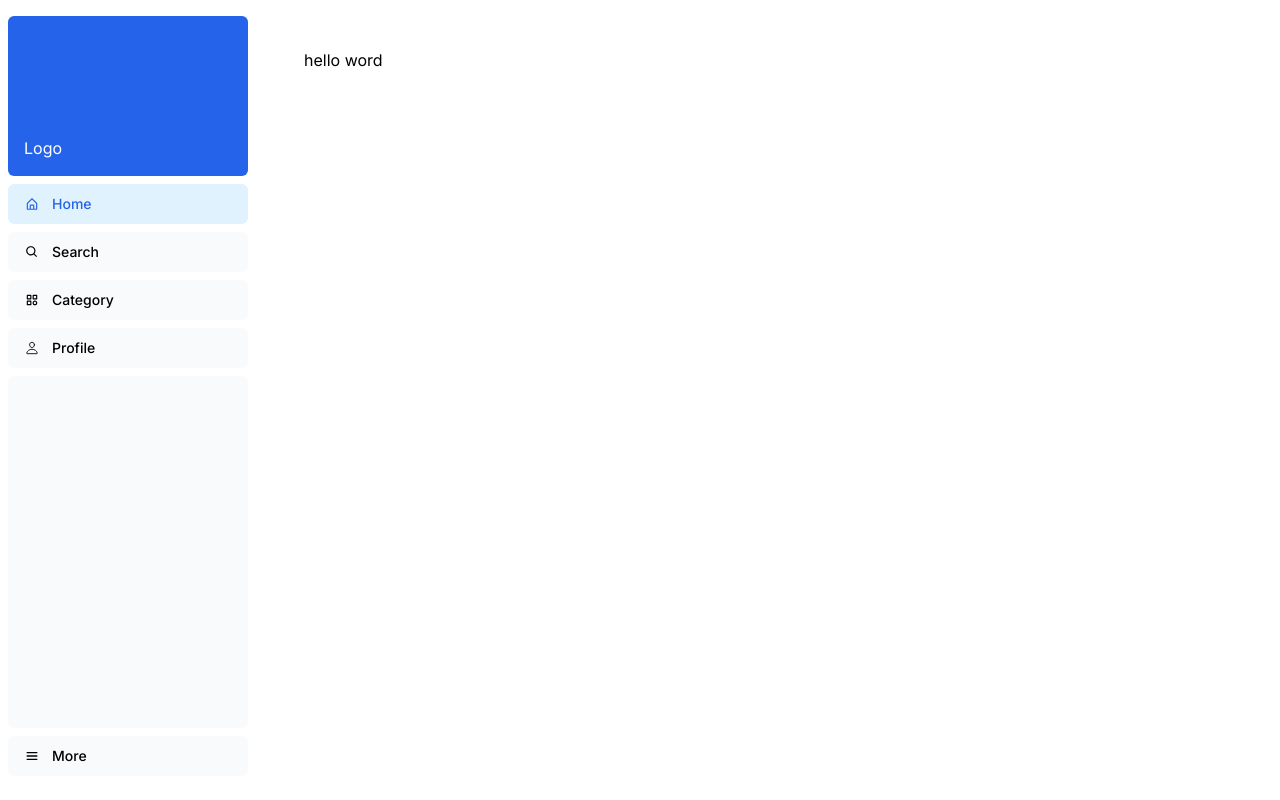
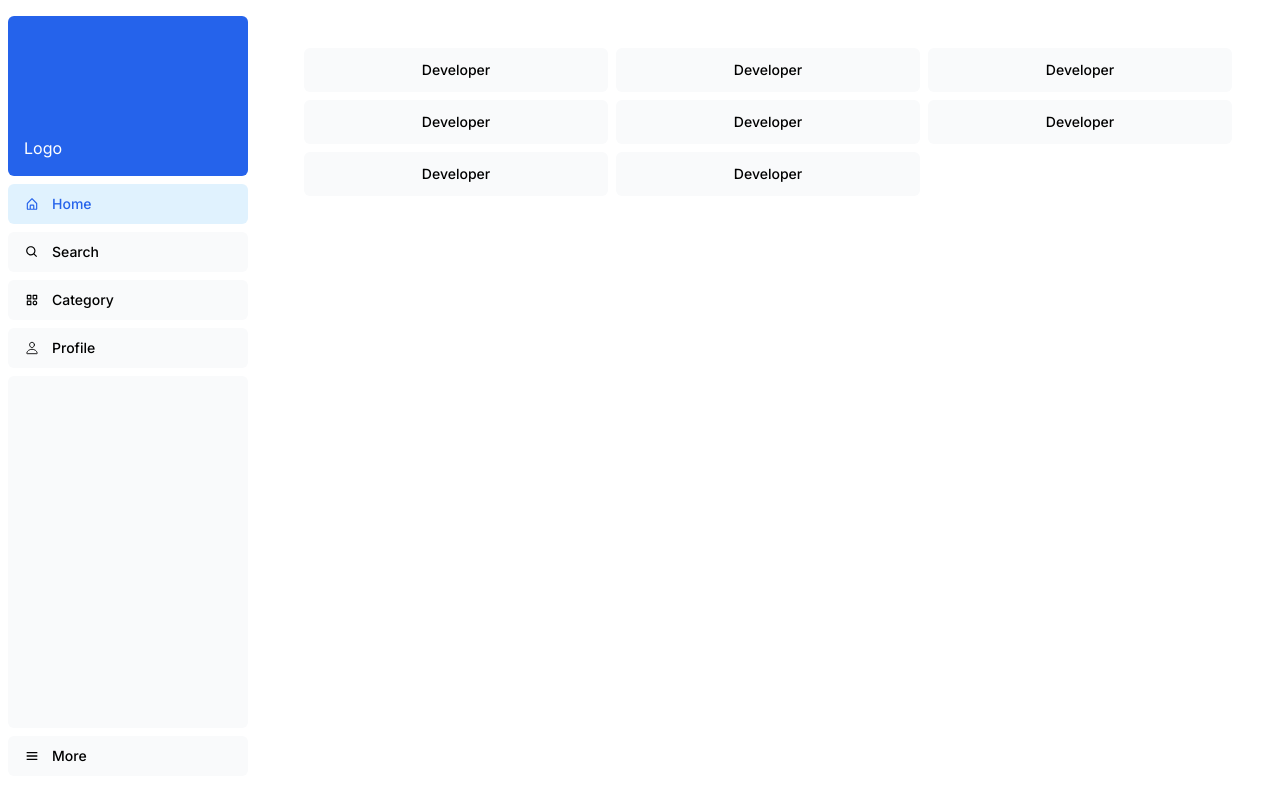
Before and after one commit to manjakaramal/job-portal, a Next.js app: page / in a window 1280 px wide. Built offline with nearby package versions, Linux system fonts and the light colour scheme.

Commit message:
designed home

```diff
--- a/app/layout.tsx
+++ b/app/layout.tsx
@@ -28,7 +28,7 @@ export default function RootLayout({
           <div className="w-full flex-none md:w-64">
           <NavBar />
           </div>
-          <div className="flex-grow pl-6 md:overflow-y-auto md:p-12">{children}</div>
+          <div className="flex-grow pl-3 pr-3 md:overflow-y-auto md:p-12">{children}</div>
         </div>
 
       </body>
--- a/app/page.tsx
+++ b/app/page.tsx
@@ -1,8 +1,31 @@
 export default function Page() {
   return (
     <>
-      <div>
-        <h1>hello word</h1>
+      <div className="grid grid-cols-3 gap-2">
+        <div className="flex grow items-center justify-center gap-2 rounded-md bg-gray-50 p-3 text-sm font-medium hover:bg-sky-100 hover:text-blue-600">
+          Developer
+        </div>
+        <div className="flex grow items-center justify-center gap-2 rounded-md bg-gray-50 p-3 text-sm font-medium hover:bg-sky-100 hover:text-blue-600">
+          Developer
+        </div>
+        <div className="flex grow items-center justify-center gap-2 rounded-md bg-gray-50 p-3 text-sm font-medium hover:bg-sky-100 hover:text-blue-600">
+        Developer
+      </div>
+      <div className="flex grow items-center justify-center rounded-md bg-gray-50 p-3 text-sm font-medium hover:bg-sky-100 hover:text-blue-600">
+        Developer
+      </div>
+      <div className="flex grow items-center justify-center rounded-md bg-gray-50 p-3 text-sm font-medium hover:bg-sky-100 hover:text-blue-600">
+        Developer
+      </div>
+      <div className="flex grow items-center justify-center rounded-md bg-gray-50 p-3 text-sm font-medium hover:bg-sky-100 hover:text-blue-600">
+        Developer
+      </div>
+      <div className="flex grow items-center justify-center rounded-md bg-gray-50 p-3 text-sm font-medium hover:bg-sky-100 hover:text-blue-600">
+        Developer
+      </div>
+      <div className="flex grow items-center justify-center rounded-md bg-gray-50 p-3 text-sm font-medium hover:bg-sky-100 hover:text-blue-600">
+        Developer
+      </div>
       </div>
     </>
   );
--- a/app/ui/navbar.tsx
+++ b/app/ui/navbar.tsx
@@ -19,8 +19,6 @@ export default function NavBar(){
                 <div className="flex grow flex-row justify-between space-x-2 md:flex-col md:space-x-0 md:space-y-2 fixed bottom-0 w-full ml--13px-mb px-3 md:px-0  md:relative md:bottom-auto md:w-auto mb-2">
                     <NavLinks />
                 </div>
-
-
             </nav>
         </>
     )
```
Also changed, not shown: 1 other file (tests, documents, lock files or other folders).
